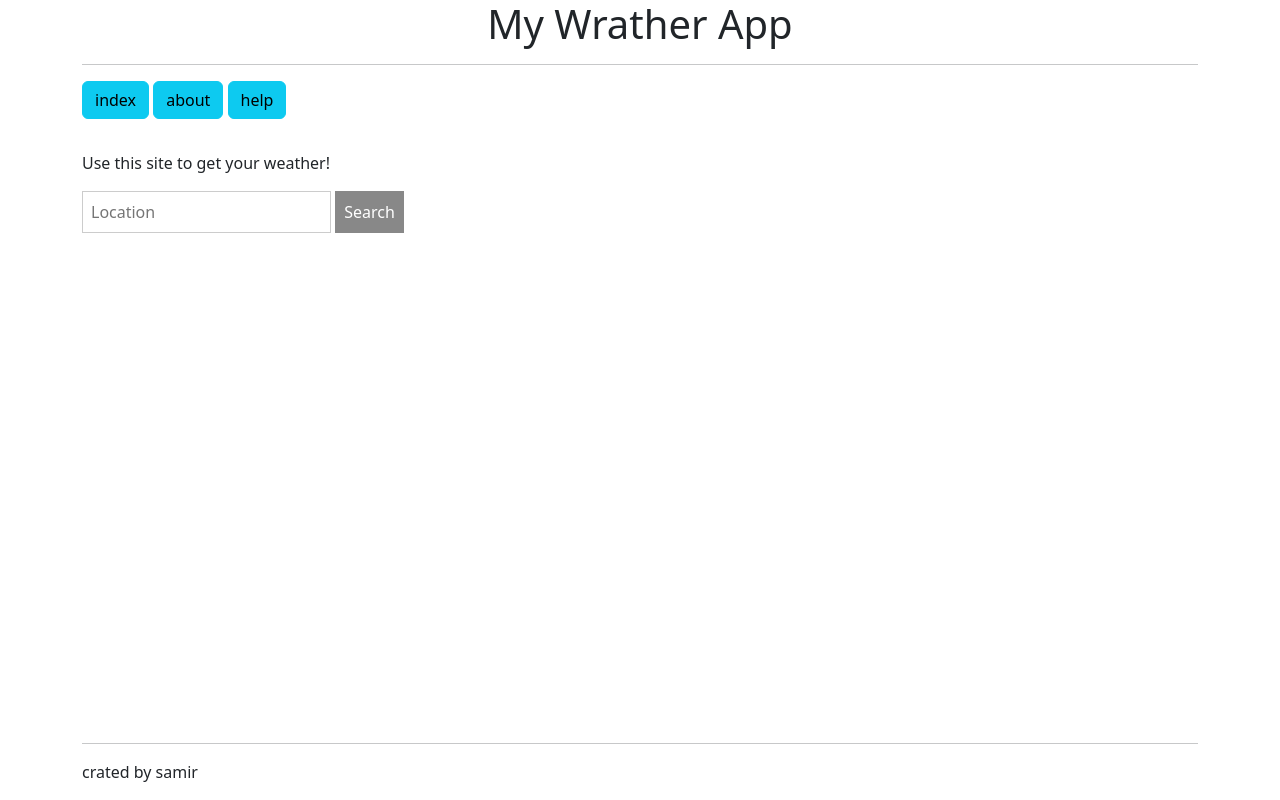
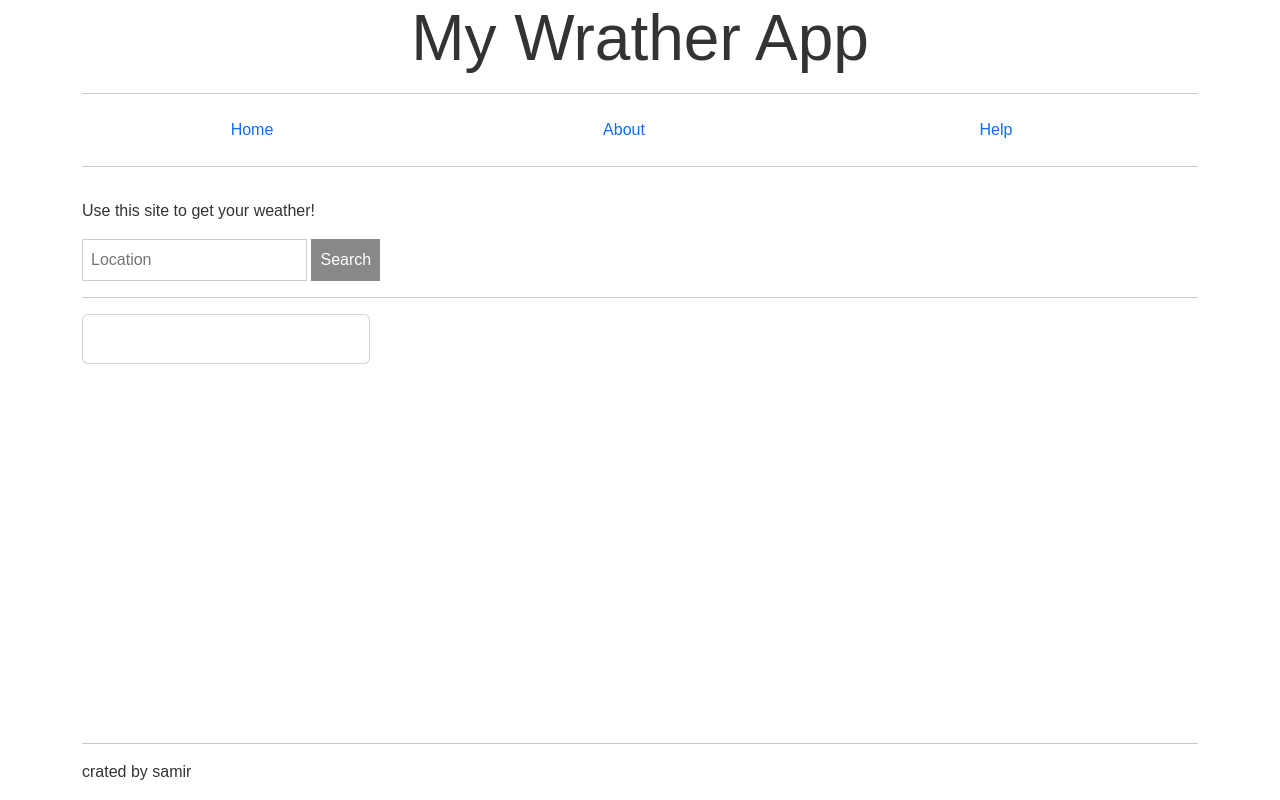
Before and after one commit to samirboulgant/WEATHER-APP, a Node server app: page / in a window 1280 px wide. Run offline with Node 20, Linux system fonts and the light colour scheme.

Commit message:
sm changes

```diff
--- a/public/css/styles.css
+++ b/public/css/styles.css
@@ -40,9 +40,24 @@ header a {
     margin-right: 16px;
     text-decoration: none;
 }
+a {
+    margin-right: 2rem;
+}
+err {
+    color: red;
+}
+#message-1{
+    margin-top: 1rem;
+}
 
 .portrait {
     width: 250px;
+    display: block;
+    margin-bottom: 1rem;
+}
+.cntr{
+    text-align: center;
+    margin: 0 auto;
 }
 
 input {
--- a/templates/partials/header.hbs
+++ b/templates/partials/header.hbs
@@ -1,7 +1,26 @@
 <h1>{{title}}</h1>
 <link href="https://cdn.jsdelivr.net/npm/bootstrap@5.2.2/dist/css/bootstrap.min.css" rel="stylesheet" integrity="sha384-Zenh87qX5JnK2Jl0vWa8Ck2rdkQ2Bzep5IDxbcnCeuOxjzrPF/et3URy9Bv1WTRi" crossorigin="anonymous">
+<link rel="stylesheet" href="/css/styles.css">
 <hr/>
 
-<a class="btn btn-info" href="/">index</a>
+{{!-- <a class="btn btn-info" href="/">index</a>
 <a class="btn btn-info" href="/about">about</a>
-<a class="btn btn-info" href="/help">help</a>
+<a class="btn btn-info" href="/help">help</a> --}}
+
+<nav class="nav nav-pills nav-justified ">
+  <a class="sections nav-link home" aria-current="page" href="/">Home</a>
+  <a class="sections nav-link about" href="/about">About</a>
+  <a class="sections nav-link help" href="/help">Help</a>
+</nav>
+<hr/>
+<script>
+  const sects=document.querySelectorAll('.sections')
+  const actbtn=document.getElementsByClassName('active')
+  console.log("koko"+sects.length)
+  for(let i=0;i<sects.length;i++){
+
+    sects[i].addEventListener('click',function(){
+      this.className += ' active';
+    })
+  }
+</script>
--- a/templates/views/404.hbs
+++ b/templates/views/404.hbs
@@ -11,7 +11,7 @@
 <body class="container">
     <div class="main-content">
         {{>header}}
-        <p>{{errorMessage}}</p>
+        <p class="err">{{errorMessage}}</p>
     </div>
 
     {{>footer}}
--- a/templates/views/about.hbs
+++ b/templates/views/about.hbs
@@ -8,6 +8,7 @@
     <link rel="icon" href="/img/weather.png">
     <link rel="stylesheet" href="/css/styles.css">
 <link href="https://cdn.jsdelivr.net/npm/bootstrap@5.2.2/dist/css/bootstrap.min.css" rel="stylesheet" integrity="sha384-Zenh87qX5JnK2Jl0vWa8Ck2rdkQ2Bzep5IDxbcnCeuOxjzrPF/et3URy9Bv1WTRi" crossorigin="anonymous">
+<link rel="stylesheet" href="path/to/font-awesome/css/font-awesome.min.css">
 
 </head>
 
@@ -16,6 +17,11 @@
         {{>header}}
         <p>Hello, this site was created by Samir Boulguant, it helps to get the weather information</p>
         <img class="portrait" src="/img/ME.jpg">
+        <div class="cntr btn-group" role="group" aria-label="Basic example">
+       <i class="fa-brands fa-linkedin"><a href="/" class="btn btn-info">Portfolio</a></i>
+        <a href="/" class="btn btn-info">Github</a>
+        <a href="/" class="btn btn-info">LinkedIn</a>
+</div>
     </div>
 
     {{>footer}}
--- a/templates/views/index.hbs
+++ b/templates/views/index.hbs
@@ -22,8 +22,15 @@
             <button>Search</button>
         </form>
 
-        <p id="message-1"></p>
-        <p id="message-2"></p>
+        {{!-- <p id="message-1"></p>
+        <p id="message-2"></p> --}}
+        <hr/>
+        <div class="card" style="width: 18rem;">
+  <div class="card-body">
+    <h5 id="message-1" class="card-title"></h5>
+    <p id="message-2" class="card-text"></p>
+  </div>
+        </div>
     </div>
 
     {{>footer}}
```
Also changed, not shown: public/js/app.js.
